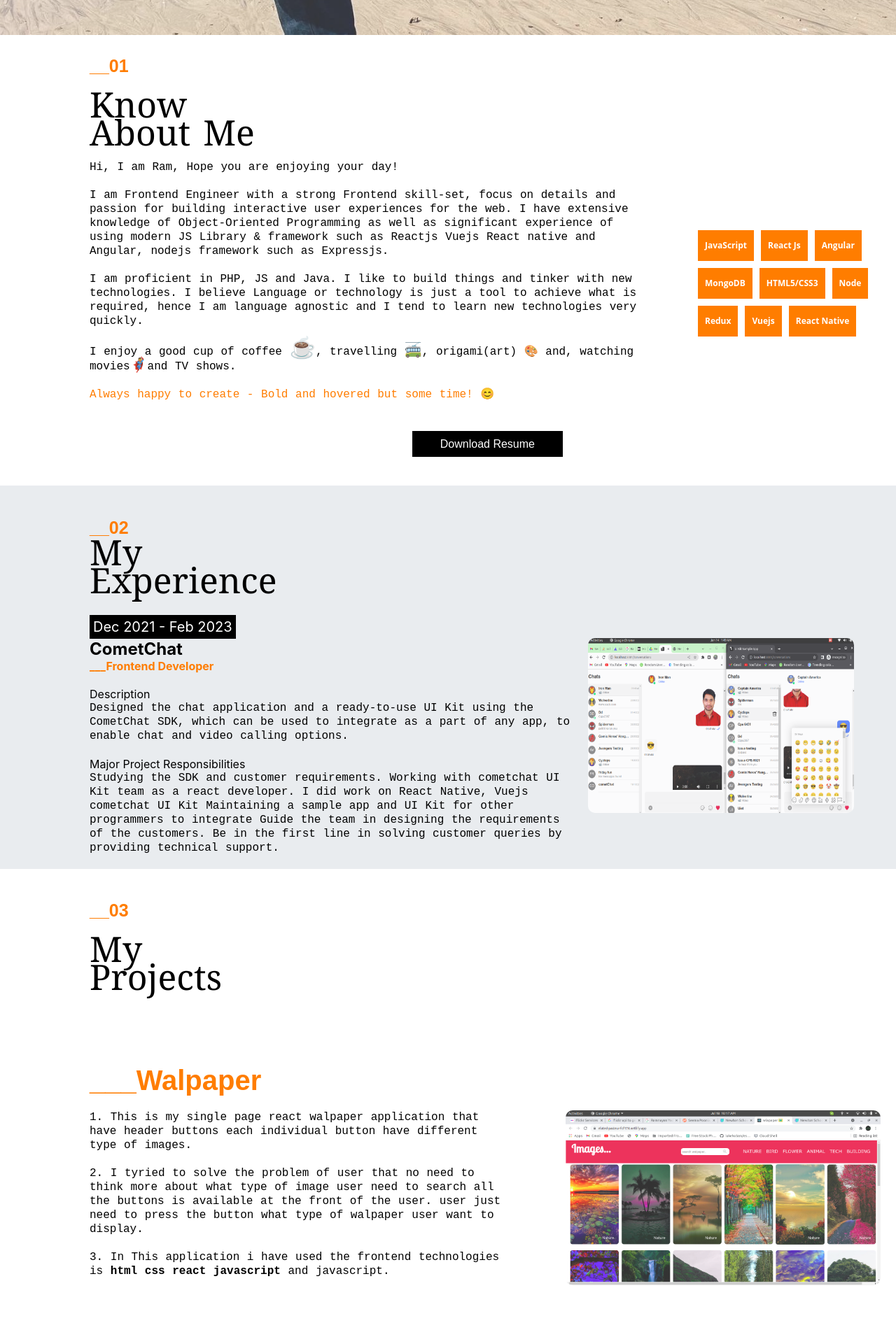
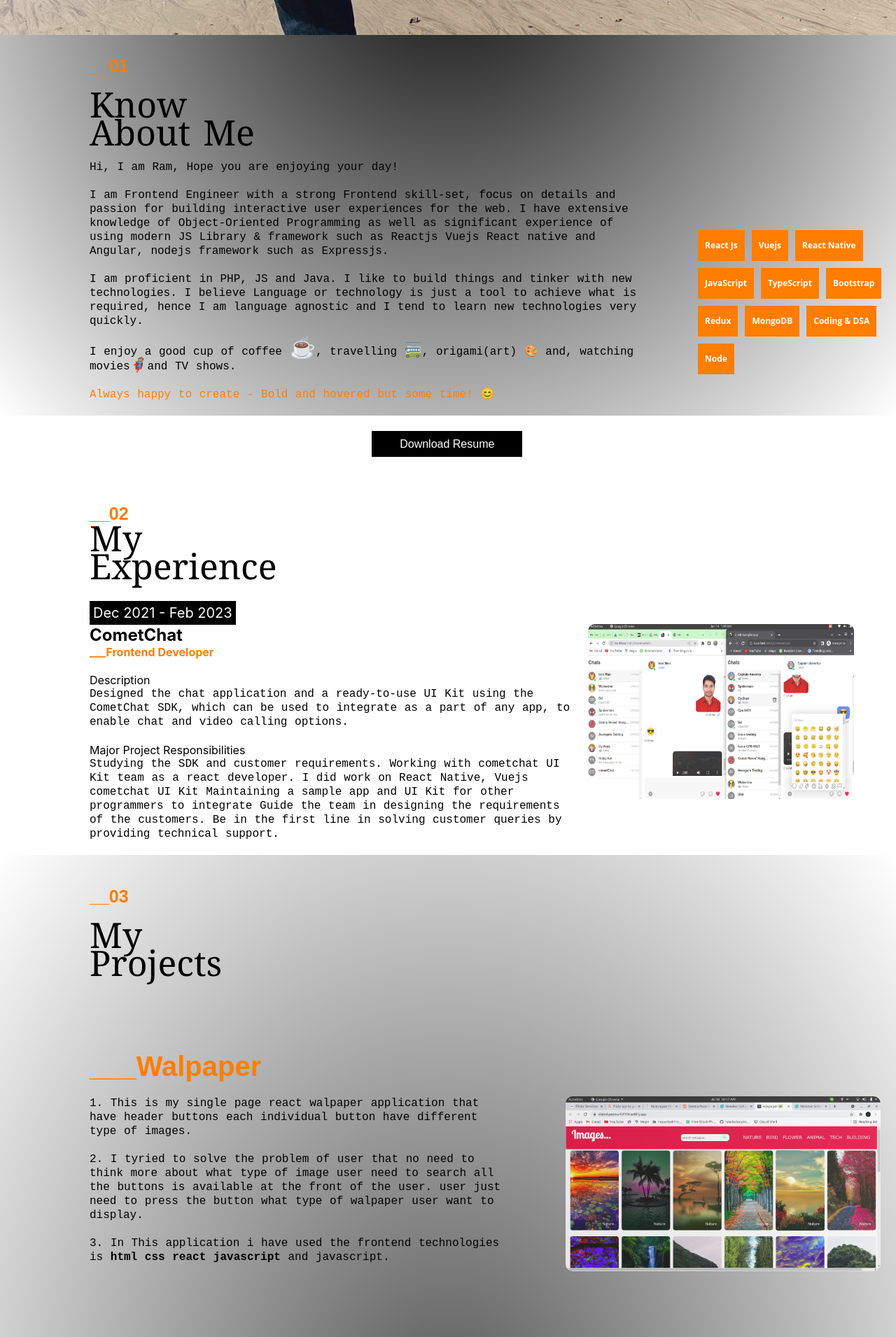
Before and after one commit to Ram-1234/ramnayanyadav.me, a React (Create React App) app: page / in a window 1280 px wide. Shown: the part 880-2791 px from the top of the page at 70% size. Built offline with nearby package versions, Linux system fonts and the light colour scheme.

Commit message:
fixing css

```diff
--- a/package.json
+++ b/package.json
@@ -7,6 +7,7 @@
     "@testing-library/jest-dom": "^5.14.1",
     "@testing-library/react": "^11.2.7",
     "@testing-library/user-event": "^12.8.3",
+    "bootstrap": "^5.3.2",
     "build": "^0.1.4",
     "gh-pages": "^3.2.3",
     "react": "^17.0.2",
--- a/src/components/about/About.js
+++ b/src/components/about/About.js
@@ -39,15 +39,16 @@ function About() {
         Always happy to create - Bold and hovered but some time! 😊
       </p>
       <div className="skills">
-        <p className="skill">JavaScript</p>
         <p className="skill">React Js</p>
-        <p className="skill">Angular</p>
-        <p className="skill">MongoDB</p>
-        <p className="skill">HTML5/CSS3</p>
-        <p className="skill">Node</p>
-        <p className="skill">Redux</p>
         <p className="skill">Vuejs</p>
         <p className="skill">React Native</p>
+        <p className="skill">JavaScript</p>
+        <p className="skill">TypeScript</p>
+        <p className="skill">Bootstrap</p>
+        <p className="skill">Redux</p>
+        <p className="skill">MongoDB</p>
+        <p className="skill">Coding & DSA</p>
+        <p className="skill">Node</p>
       </div>
       <a
         href="https://drive.google.com/file/d/1yPj3z7fvFWlHW7StJsF57SrtIEV_HuLO/view?usp=share_link"
--- a/src/components/about/style.css
+++ b/src/components/about/style.css
@@ -3,7 +3,12 @@
 .aboutme-div {
   padding-left: 10%;
   height: max-content;
-  margin-bottom: 100px;
+  margin-bottom: 80px;
+  /* background: rgb(238, 174, 202);
+  background: radial-gradient(circle, rgba(238, 174, 202, 1) 0%, rgba(148, 187, 233, 1) 100%); */
+  /* z-index: 100; */
+  /* background: #e9ecef */
+  background: radial-gradient(black, transparent);
 }
 
 .serial-1 {
@@ -62,11 +67,10 @@
   color: white;
   font-family: Arial, Helvetica, sans-serif;
   background-color: black;
-  padding: 10px;
-  padding: 10px 40px 10px 40px;
+  padding: 10px 40px;
   position: relative;
   top: 50px;
-  left: 40%;
+  left: 35%;
 }
 
 .downloadresume:hover {
--- a/src/components/contacts/style.css
+++ b/src/components/contacts/style.css
@@ -4,16 +4,22 @@
   /* border: 1px solid black; */
   padding-left: 10%;
   padding-top: 3%;
-  background-color: #e9ecef;
+  /* background-color: #e9ecef; */
+  background: #fff;
   height: auto;
   opacity: 0.8;
+  /* background: rgb(238, 174, 202);
+  background: radial-gradient(circle, rgba(238, 174, 202, 1) 0%, rgba(148, 187, 233, 1) 100%); */
+  /* background: radial-gradient(black, transparent); */
 }
+
 .serial-4 {
   color: #ff7d00;
   font-size: 30px;
   font-size: 25px;
   font-family: Arial, Helvetica, sans-serif;
 }
+
 .contact {
   font-size: 50px;
   font-family: Georgia, "Times New Roman", Times, serif;
@@ -29,6 +35,7 @@
   align-items: flex-start;
   box-sizing: border-box;
 }
+
 .contacts-details {
   width: 15%;
   margin-left: -100px;
@@ -56,6 +63,7 @@ textarea {
   border-style: none;
   padding: 15px;
 }
+
 textarea,
 input {
   border: 1px solid lightgray;
@@ -90,13 +98,16 @@ i {
 a {
   color: #212529;
 }
+
 .same-icon-color {
   /* color: #ff7d00; */
   color: #3a86ff;
 }
+
 .same-pintrest-color {
   color: #941b0c;
 }
+
 .same-whatsapp-color {
   color: #0ead69;
 }
@@ -114,11 +125,13 @@ i:hover {
   font-size: 20px;
   font-family: Georgia, "Times New Roman", Times, serif;
 }
+
 .email-id {
   margin: 10px 0px 10px;
   font-size: 15px;
   font-family: Georgia, "Times New Roman", Times, serif;
 }
+
 .email-head {
   margin: 10px 0px 10px;
   font-size: 30px;
--- a/src/components/experience/style.css
+++ b/src/components/experience/style.css
@@ -2,17 +2,22 @@
 
 .experienceme {
   /* border: 1px solid black; */
-  background-color: #e9ecef;
+  background-color: white;
   padding-left: 10%;
   padding-top: 2%;
   height: auto;
+  /* background: rgb(238, 174, 202);
+  background: radial-gradient(circle, rgba(238, 174, 202, 1) 0%, rgba(148, 187, 233, 1) 100%); */
+  /* background: radial-gradient(black, transparent); */
 }
+
 .serial-2 {
   padding-top: 20px;
   color: #ff7d00;
   font-size: 25px;
   font-family: Arial, Helvetica, sans-serif;
 }
+
 .experience {
   font-size: 50px;
   font-family: Georgia, "Times New Roman", Times, serif;
--- a/src/components/header/style.css
+++ b/src/components/header/style.css
@@ -7,7 +7,7 @@
   text-align: center;
   padding: 35px;
   opacity: 0.7;
-  z-index: 2;
+  z-index: 1999;
 }
 
 .header-about,
--- a/src/components/landing/style.css
+++ b/src/components/landing/style.css
@@ -54,6 +54,7 @@ img {
     top: 40%;
     right: 5%;
   }
+
   img {
     position: static;
     float: left;
--- a/src/components/projects/Project.js
+++ b/src/components/projects/Project.js
@@ -40,18 +40,22 @@ function Project() {
         <span className="image-Gallery-info2">
           <h4 className="project-name">___Book-Library</h4>
           <p className="project-para">
-            1. This is my single page react book Library that have features I.
-            Search a individual book by just enter book name and press search
-            button.
+            1. This is my single page react book Library that have features<br />
+            I. Search a individual book by just enter book name and press search
+            button.You can also filter the books by just dropdown button.
             <br />
-            II. Change the background color of the application that ahve two
+            II. Change the background color(theme) of the application that have two
             color black/white.
             <br />
+
             III. Filter the books by just select the dropdown button display
             only books that you want like- <strong>Story,</strong>{" "}
             <strong>Cultural</strong>,<strong> Historical</strong>,{" "}
             <strong>Faith.</strong>
             <br />
+            IV. Get Book descreption by clicking/press on book details button.
+            After press, you will get the popup modal that have book name & abouts.<br />
+
             2. In this appliaction I have tried to solve the problem of user
             Search book efficiently by two way by search the book name otherwise
             filter what type of book want to search like historical, story,
--- a/src/components/projects/style.css
+++ b/src/components/projects/style.css
@@ -3,6 +3,9 @@
   padding-left: 10%;
   padding-top: 2%;
   height: max-content;
+  /* background: rgb(238, 174, 202);
+  background: radial-gradient(circle, rgba(238, 174, 202, 1) 0%, rgba(148, 187, 233, 1) 100%); */
+  background: radial-gradient(#000000a6, transparent);
 }
 
 .serial-3 {
@@ -11,6 +14,7 @@
   font-size: 25px;
   font-family: Arial, Helvetica, sans-serif;
 }
+
 .projects {
   font-size: 50px;
   font-family: Georgia, "Times New Roman", Times, serif;
@@ -45,10 +49,14 @@
   float: right;
   width: 450px;
   height: 250px;
+  display: flex;
+  justify-content: space-around;
+  align-items: center;
   position: relative;
   top: 65px;
   left: 60px;
 }
+
 .image-Gallery-info1 {
   position: relative;
   bottom: 20px;
@@ -57,6 +65,7 @@
 .project-2-div {
   display: inline-flex;
 }
+
 .project2 {
   border-radius: 10px;
   width: 450px;
@@ -76,6 +85,7 @@
   position: relative;
   bottom: 60px;
 }
+
 .project3 {
   border-radius: 10px;
   float: right;
```
Also changed, not shown: 1 other file (tests, documents, lock files or other folders).
